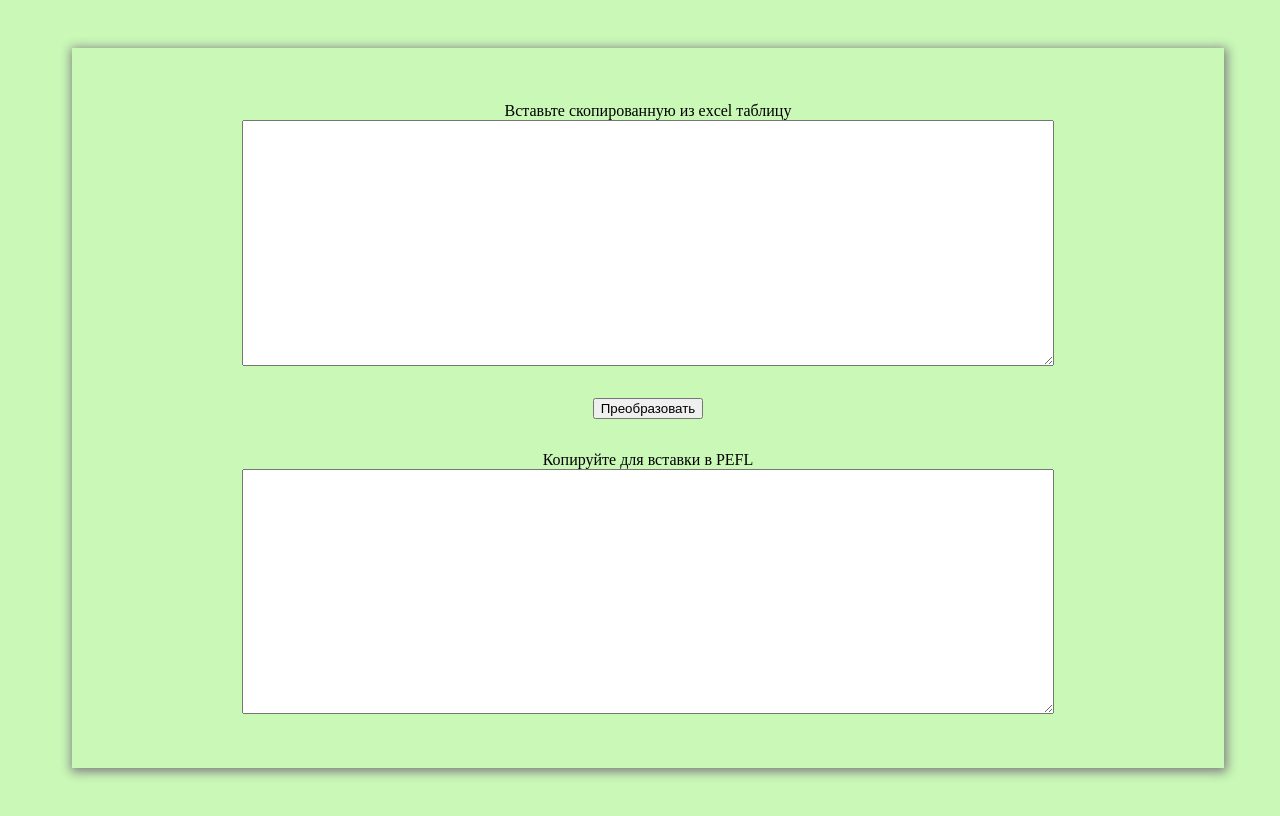
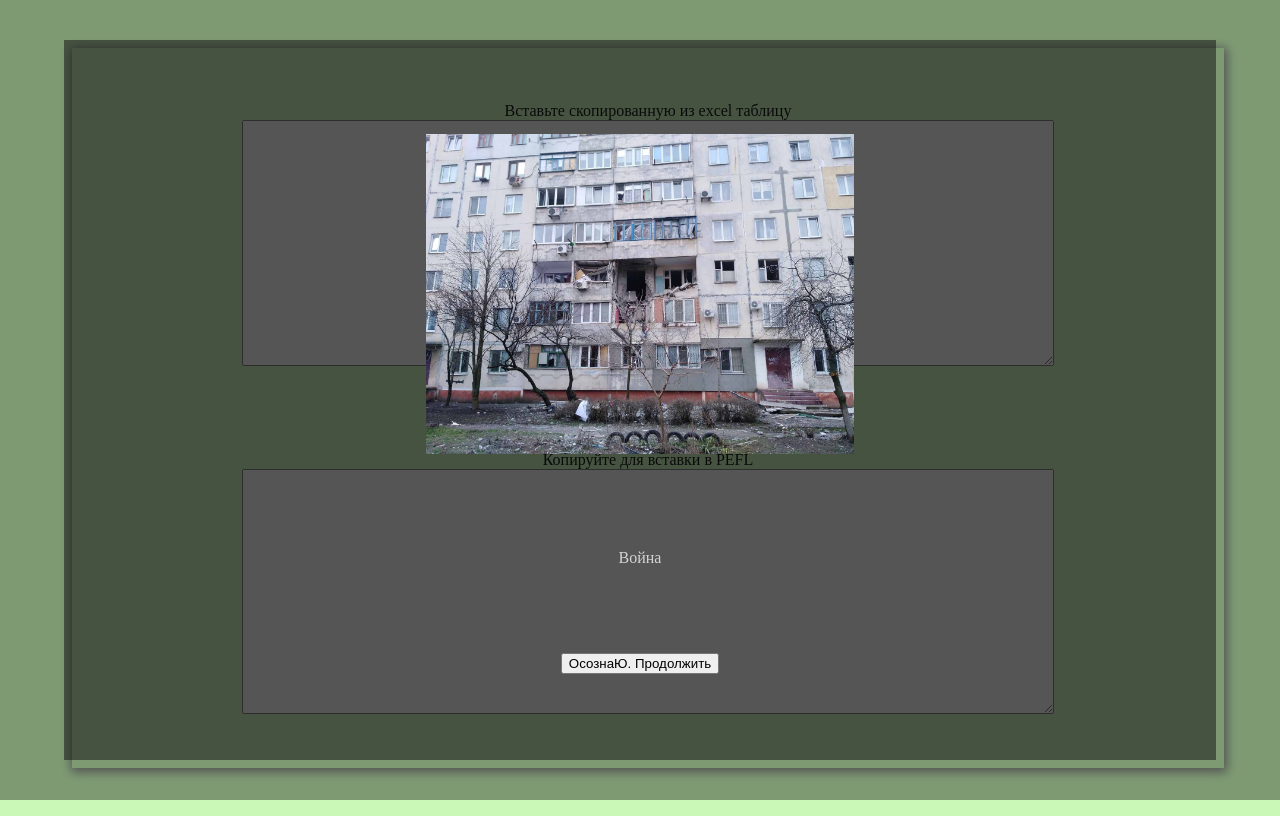
Before and after one commit to eugenkondratiev/sandbox, a website: page pefltables/index.html in a window 1280 px wide. Drawn offline with Linux system fonts and the light colour scheme.

Commit message:
ability to hide after 5 seconds

```diff
--- a/draws/styles/styles.css
+++ b/draws/styles/styles.css
@@ -62,6 +62,11 @@ label {
     flex-direction: column;
     color: lightgray;
     /* pointer-events: none; */
+
+    /* user-select:none;
+    -webkit-user-select: none;
+    -moz-user-select: none;
+    -ms-user-select: none; */
 }
 
 .insertion-content {
--- a/pefltables/index.html
+++ b/pefltables/index.html
@@ -10,6 +10,17 @@
 </head>
 
 <body>
+    <div id="modal-insertion">
+        <div class="insertion-content">
+            <picture>
+                <img src="../public/img/myhome.jpg" alt="WAR IS HELL">
+            </picture>
+            <article>
+                Война
+            </article>
+            <button class="close-button">5</button>
+        </div>
+    </div>
     <div class="wrapper">
         <label for="raw-input"> Вставьте скопированную из excel таблицу</label>
         <textarea id="raw-input" name="raw-input">
@@ -24,6 +35,8 @@
         </textarea>
     </div>
     <script src="js/script.js"></script>
+    <script src="js/war-modal.js"></script>
+
 </body>
 
 </html>
--- /dev/null
+++ b/pefltables/js/war-modal.js
@@ -0,0 +1,42 @@
+const MILLISECONDS_TO_SKIP = 5000
+
+const modalButton = document.getElementsByClassName('close-button')[0];
+const modalPicture = document.querySelector('.insertion-content >picture>img');
+// alert(modalButton)
+console.log(modalPicture);
+console.log(modalButton.textContent);
+
+const msecToSecString = (msec) => Number(msec / 1000).toFixed(0) + "    >  "
+
+let millisecondsToSkip = MILLISECONDS_TO_SKIP
+
+modalButton.textContent = msecToSecString(millisecondsToSkip)
+
+const timerHandler = setInterval(() => {
+    millisecondsToSkip -= 500
+    if (millisecondsToSkip < 1) {
+        clearInterval(timerHandler);
+        modalButton.textContent = "ОсознаЮ. Продолжить"
+        return
+    }
+
+    modalButton.textContent = msecToSecString(millisecondsToSkip)
+
+}, 500)
+
+modalButton.addEventListener('click', () => {
+    if (millisecondsToSkip > 0) return
+
+    document.getElementById('modal-insertion').style.display = 'none'
+
+})
+
+
+document.querySelector('.insertion-content >picture').addEventListener('click', function (e) {
+    console.log(e);
+})
+
+// document.querySelector('body').addEventListener('click', () => {
+//     console.log(this);
+//     alert("body")
+// })
--- a/pefltables/styles/styles.css
+++ b/pefltables/styles/styles.css
@@ -37,3 +37,67 @@ body {
 label {
     font-size: medium;
 }
+
+
+
+#modal-insertion {
+    position: absolute;
+    left:0;
+    top:0;
+
+    width: 100%;
+    height: 100%;
+    z-index: 98;
+    background-color: rgb(14, 14, 14, 0.4);
+    /* pointer-events: none; */
+    display: flex;
+    justify-content: center;
+    align-items: center;
+    flex-direction: column;
+    color: lightgray;
+    /* pointer-events: none; */
+
+    /* user-select:none;
+    -webkit-user-select: none;
+    -moz-user-select: none;
+    -ms-user-select: none; */
+}
+
+.insertion-content {
+    width: 90%;
+    height: 90%;
+    z-index: 99;
+    display: flex;
+    justify-content:space-evenly;
+    align-items:center;
+    flex-direction: column;
+    background-color: rgb(14, 14, 14, 0.5);
+    pointer-events: none;
+
+
+}
+.insertion-content picture {
+        width: 100%;
+        padding: 8px;
+        box-sizing: border-box;
+        pointer-events: none;
+
+    }
+
+.insertion-content img{
+    max-width: 90%;
+    height: 40vh;
+    margin: 0 auto;
+    display: block;
+    pointer-events: none;
+
+}
+
+.insertion-content section {
+    pointer-events: none;
+
+}
+.insertion-content button {
+    pointer-events: all;
+
+}
```
Also changed, not shown: draws/index.html (+1 -3 lines), draws/js/war-modal.js (added, +42 -0 lines).
